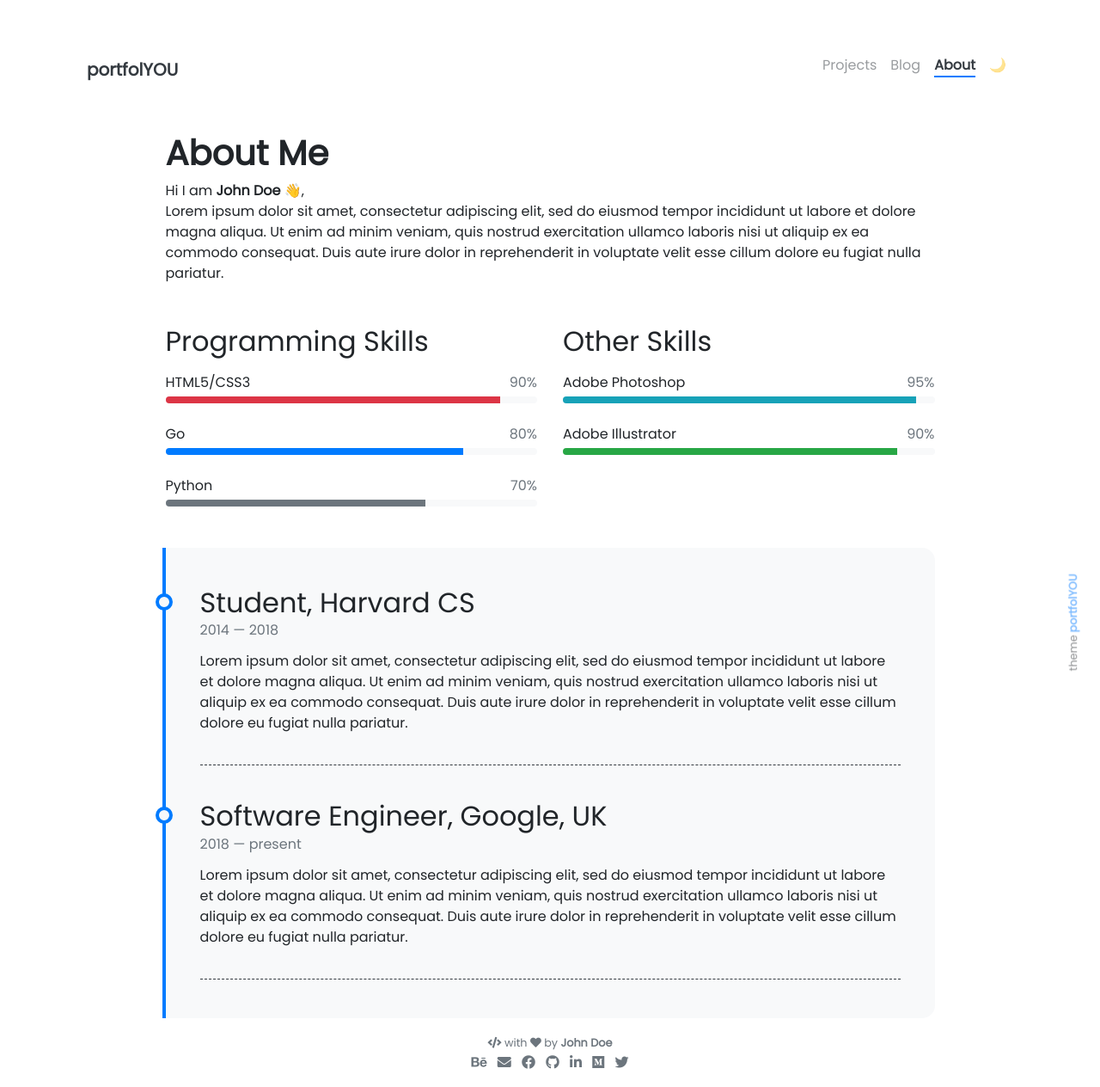
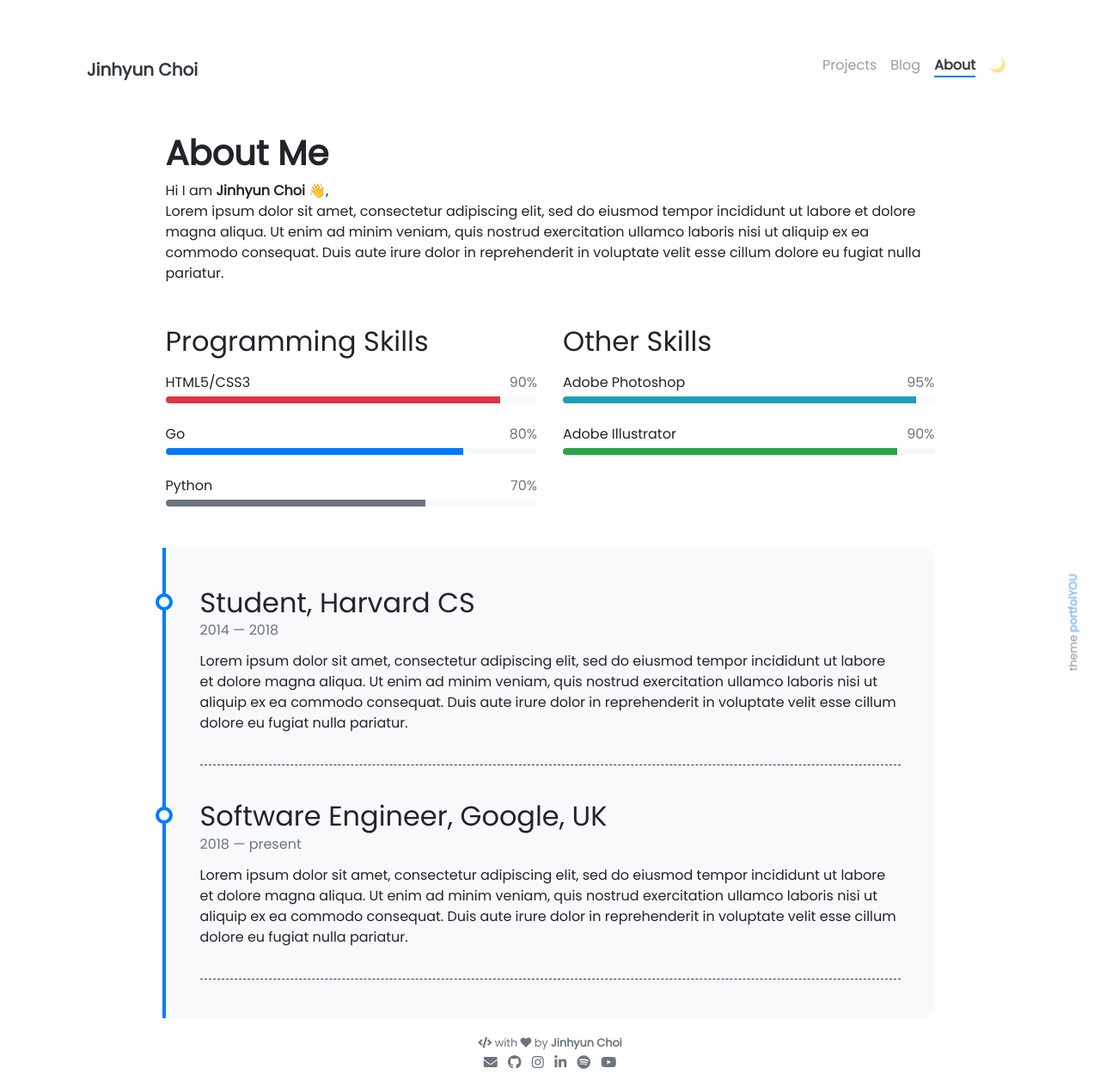
Before and after one commit to JinhyunChoi-DEV/JinhyunChoi-DEV.github.io, a Jekyll site: the page built from pages/about.md, in a window 1280 px wide. Shown: the whole page at 86% size. Built offline with Jekyll 4.4.1, drawn with Linux system fonts in a browser that asks for light colours; emoji names are drawn with the system emoji font; some of the changed lines change nothing that is shown.

Commit message:
base setting

```diff
--- a/_config.yml
+++ b/_config.yml
@@ -1,11 +1,11 @@
 ### Site Settings ###
-title               : portfolYOU
+title               : Jinhyun Choi
 description         : >-
                       I turn coffee :coffee: into code,
                       use tabs over spaces
                       and never broke production.
-baseurl             : "/portfolYOU"                     # Change to empty quotes if you are hosting your site at <your-username>.github.io directly
-repository          : YoussefRaafatNasry/portfolYOU     # Change to <your-username>/<your-username>.github.io (or remove it if you don't need remote projects)
+baseurl             : ""                     # Change to empty quotes if you are hosting your site at <your-username>.github.io directly
+repository          : JinhyunChoi-DEV/JinhyunChoi-DEV.github.io     # Change to <your-username>/<your-username>.github.io (or remove it if you don't need remote projects)
 remote_theme        : YoussefRaafatNasry/portfolYOU
 open_new_tab        : false                             # Opens external URLs in new tab (works for posts, projects and navbar only)
 
@@ -25,27 +25,14 @@
 
 ### Author Info ###
 author:
-  name              : John Doe
-  image             : https://i.imgur.com/uyDNQnn.jpg
-  behance           : your_username
-# dribbble          : your_username
-  email             : username@domain.com
-  facebook          : your_username
-  github            : your_username
-# gitlab            : your_username
-# instagram         : your_username
-# kaggle            : your_username
-  linkedin          : your_username
-  medium            : your_username
-# soundcloud        : your_username
-# spotify           : your_username
-# stackoverflow     : your_user_id
-# tumblr            : your_username.tumblr.com
-# twitch            : your_username
-  twitter           : your_username
-# vimeo             : your_username
-# youtube           : your_channel_name
-# keybase           : your_username
+  name              : Jinhyun Choi
+  image             : assets/profile.jpg
+  email             : choijinhyun.dev@gmail.com
+  github            : JinhyunChoi-DEV
+  instagram         : c_jinhyun_
+  linkedin          : choijinhyun-dev
+  spotify           : PpuRal
+  youtube           : channel/UCSDGt19ZpJ-2Q1aaf9mCVrw
 
 
 ### Posts ###
```
Also changed, not shown: assets/profile.jpg (added).
